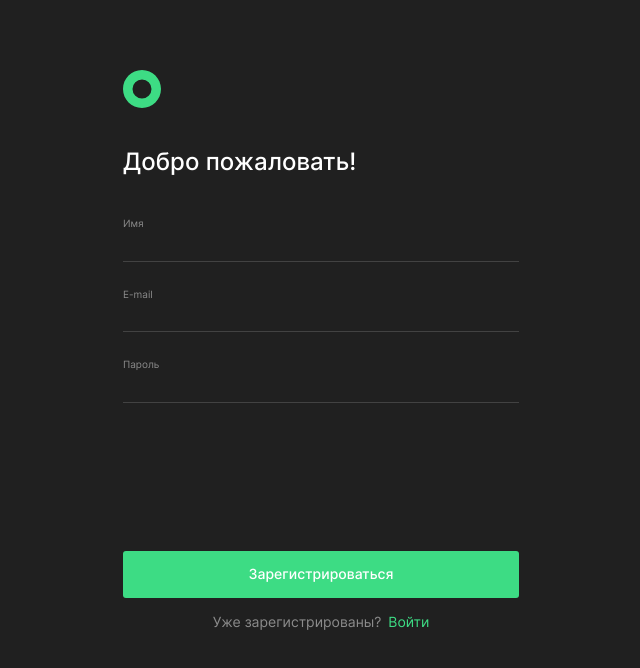
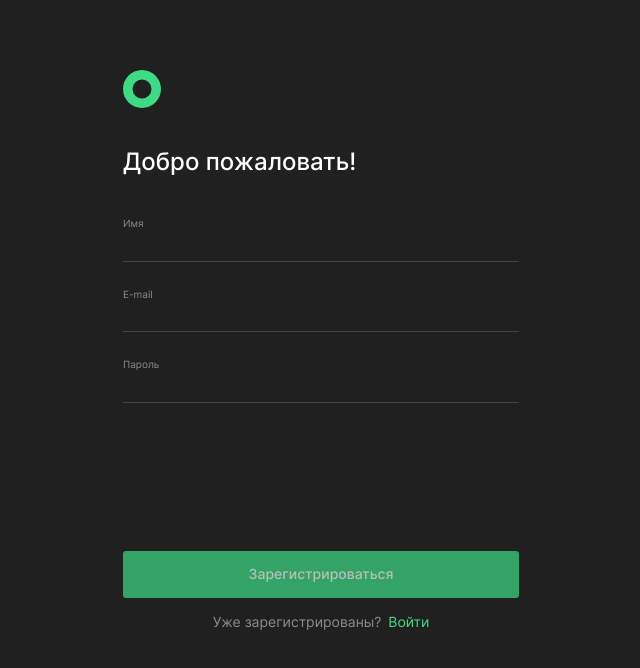
Before and after one commit to sahvea/movies-explorer-frontend, a React (Create React App) app: page /signup in a window 1280 px wide. Shown: the top 668 px of the page, without its empty margins (319-959 px from the left). Built offline with nearby package versions, Linux system fonts and the light colour scheme.

Commit message:
feat: validate forms

```diff
--- a/src/components/App/App.js
+++ b/src/components/App/App.js
@@ -79,10 +79,10 @@ function App() {
           <Profile loggedIn={loggedIn} onEditSuccess={handleActionSuccess} onEditError={handleActionError} isFormLoading={isFormLoading} />
         </Route>
         <Route path="/signup">
-          <Register onRegistrationSuccess={handleActionSuccess} onRegistrationError={handleActionError} isFormLoading={isFormLoading}/>
+          <Register onRegistrationSuccess={handleActionSuccess} onRegistrationError={handleActionError} isFormLoading={isFormLoading} />
         </Route>
         <Route path="/signin">
-          <Login onAuthenticationError={handleActionError} isFormLoading={isFormLoading}/>
+          <Login onAuthenticationError={handleActionError} isFormLoading={isFormLoading} />
         </Route>
         <Route path="*">
           <NotFound />
--- a/src/components/AuthForm/AuthForm.js
+++ b/src/components/AuthForm/AuthForm.js
@@ -17,12 +17,13 @@ function AuthForm(props) {
 
   return (
     <section className="auth">
-      <form className="auth__form" name={props.name} onSubmit={props.onSubmit} >
-      {/* noValidate */}
-        <fieldset className="auth__user-info">
+      <form name={props.name} className="auth__form" onSubmit={props.onSubmit} noValidate>
+        <fieldset className="auth__user-info" disabled={props.isFormLoading}>
           <legend className="auth__form-title">{props.title}</legend>
+
             {props.children}
-          <button type="submit" name="submit" className="app__button auth__form-btn" disabled={props.isFormLoading || props.isSubmitDisabled ? true : ''}>
+
+          <button type="submit" name="submit" className="app__button auth__form-btn" disabled={props.isSubmitDisabled}>
             {props.buttonText}
             {props.isFormLoading && (<DotsLoader />)}
           </button>
--- a/src/components/Login/Login.js
+++ b/src/components/Login/Login.js
@@ -1,18 +1,18 @@
 import React from 'react';
 import Header from '../Header/Header';
 import AuthForm from '../AuthForm/AuthForm';
+import { useFormValidation } from '../../hooks/useFormValidation';
 
 function Login(props) {
-  // eslint-disable-next-line no-unused-vars
-  const [emailValidityError, setEmailValidityError] = React.useState('');
-  const [passwordValidityError, setPasswordValidityError] = React.useState('');
-  const isSubmitDisabled = emailValidityError || passwordValidityError;
+  const { values, errors, isValid, handleChange } = useFormValidation({
+    email: '', password: ''
+  });
+  const isSubmitDisabled = values.email === '' || values.password === '' || !isValid;
 
   function handleSubmit(e) {
     e.preventDefault();
 
     props.onAuthenticationError('При авторизации произошла ошибка. Токен не передан или передан не в том формате.');
-    setPasswordValidityError('Просто пример ошибки.')
   }
 
   return (
@@ -21,12 +21,23 @@ function Login(props) {
       <main>
         <AuthForm name={'login-form'} title={'Рады видеть!'} buttonText={'Войти'} onSubmit={handleSubmit} isSubmitDisabled={isSubmitDisabled} isFormLoading={props.isFormLoading}>
           <label className="auth__form-label">E-mail
-            <input type="email" name="email" required className={`auth__form-input ${emailValidityError ? "auth__form-input_type_error" : ""}`} autoComplete="on" />
-            {emailValidityError && <span className="auth__form-error">{emailValidityError}</span>}
+            <input type="email" name="email" required
+              autoComplete="off"
+              className={`auth__form-input ${errors.email ? "auth__form-input_type_error" : ""}`}
+              value={values.email}
+              onChange={handleChange}
+            />
+            {errors.email && <span className="auth__form-error">{errors.email}</span>}
           </label>
           <label className="auth__form-label">Пароль
-            <input type="password" name="password" required className={`auth__form-input ${passwordValidityError ? "auth__form-input_type_error" : ""}`} minLength="6" autoComplete="off" />
-            {passwordValidityError && <span className="auth__form-error">{passwordValidityError}</span>}
+            <input type="password" name="password" required
+              minLength="6"
+              autoComplete="off"
+              className={`auth__form-input ${errors.password ? "auth__form-input_type_error" : ""}`}
+              value={values.password}
+              onChange={handleChange}
+            />
+            {errors.password && <span className="auth__form-error">{errors.password}</span>}
           </label>
         </AuthForm>
       </main>
--- a/src/components/Profile/Profile.js
+++ b/src/components/Profile/Profile.js
@@ -3,36 +3,27 @@ import { useHistory } from "react-router-dom";
 import './Profile.css';
 import Header from '../Header/Header';
 import DotsLoader from '../DotsLoader/DotsLoader';
+import { useFormValidation } from '../../hooks/useFormValidation';
 
 function Profile(props) {
   const history = useHistory();
-  const currentUser = "Виталий";
+  const [isFormDisabled, setFormIsDisabled] = React.useState(true);
+  const currentUserName = "Виталий";
   const currentUserEmail = "pochta@yandex.ru";
-  const [name, setName] = React.useState(currentUser);
-  const [email, setEmail] = React.useState(currentUserEmail);
-  const [isDisabled, setIsDisabled] = React.useState(true);
-
-  function handleNameInputChange(e) {
-    const nameInput = e.target;
-    const { value } = nameInput;
-    setName(value);
-  }
-
-  function handleEmailInputChange(e) {
-    const emailInput = e.target;
-    const { value } = emailInput;
-    setEmail(value);
-  }
+  const { values, isValid, handleChange } = useFormValidation({
+    name: currentUserName, email: currentUserEmail
+  });
+  const isSubmitDisabled = values.name === '' || values.email === '' || !isValid;
 
   function handleEditBtnClick() {
-    setIsDisabled(false);
+    setFormIsDisabled(false);
   }
 
   function handleSubmit(e) {
     e.preventDefault();
 
     props.onEditSuccess();
-    setIsDisabled(true);
+    setFormIsDisabled(true);
   }
 
   function handleSignOut() {
@@ -44,25 +35,38 @@ function Profile(props) {
       <Header loggedIn={props.loggedIn} />
       <main>
         <section className="profile">
-          <form className="profile__form" name="profile-form" onSubmit={handleSubmit} noValidate>
-            <fieldset className="profile__user-info">
-              <legend className="profile__greeting">Привет, {currentUser}!</legend>
+          <form name="profile-form" className="profile__form" onSubmit={handleSubmit} noValidate>
+            <fieldset className="profile__user-info" disabled={props.isFormLoading || isFormDisabled}>
+              <legend className="profile__greeting">Привет, {currentUserName}!</legend>
               <label className="profile__form-label">Имя
-                <input type="text" name="name" value={name} required className="profile__form-input" autoComplete="off" minLength="2" maxLength="30" onChange={handleNameInputChange} disabled={isDisabled} ref={input => input && input.focus()} />
+                <input type="text" name="name" required
+                  autoComplete="off"
+                  minLength="2"
+                  maxLength="30"
+                  className="profile__form-input"
+                  value={values.name}
+                  onChange={handleChange}
+                  ref={input => input && input.focus()}
+                />
               </label>
               <label className="profile__form-label">E-mail
-                <input type="email" name="email" value={email} required className="profile__form-input" autoComplete="off" onChange={handleEmailInputChange} disabled={isDisabled} />
+                <input type="email" name="email" required
+                  autoComplete="off"
+                  className="profile__form-input"
+                  value={values.email}
+                  onChange={handleChange}
+                />
               </label>
 
-              {!isDisabled
-                && <button type="submit" name="submit" className="app__button profile__button profile__button_type_submit" disabled={props.isFormLoading ? true : ''}>
+              {!isFormDisabled
+                && <button type="submit" name="submit" className="app__button profile__button profile__button_type_submit" disabled={isSubmitDisabled}>
                   {props.isFormLoading ? "Сохранение" : "Сохранить"}
                   {props.isFormLoading && (<DotsLoader />)}
                 </button>
               }
             </fieldset>
           </form>
-          {isDisabled &&
+          {isFormDisabled &&
             <>
               <button type="button" className="app__button profile__button" onClick={handleEditBtnClick}>Редактировать</button>
               <button type="button" className="app__button profile__button profile__button_type_signout" onClick={handleSignOut}>Выйти из аккаунта</button>
--- a/src/components/Register/Register.js
+++ b/src/components/Register/Register.js
@@ -1,15 +1,15 @@
-/* eslint-disable no-unused-vars */
 import React from 'react';
 import { useHistory } from "react-router-dom";
 import Header from '../Header/Header';
 import AuthForm from '../AuthForm/AuthForm';
+import { useFormValidation } from '../../hooks/useFormValidation';
 
 function Register(props) {
   const history = useHistory();
-  const [nameValidityError, setNameValidityError] = React.useState('');
-  const [emailValidityError, setEmailValidityError] = React.useState('');
-  const [passwordValidityError, setPasswordValidityError] = React.useState('');
-  const isSubmitDisabled = nameValidityError || emailValidityError || passwordValidityError;
+  const { values, errors, isValid, handleChange } = useFormValidation({
+    name: '', email: '', password: ''
+  });
+  const isSubmitDisabled = values.name === '' || values.email === '' || values.password === '' || !isValid;
 
   function handleSubmit(e) {
     e.preventDefault();
@@ -24,16 +24,34 @@ function Register(props) {
       <main>
         <AuthForm name={'register-form'} title={'Добро пожаловать!'} buttonText={'Зарегистрироваться'} onSubmit={handleSubmit} isSubmitDisabled={isSubmitDisabled} isFormLoading={props.isFormLoading}>
           <label className="auth__form-label">Имя
-            <input type="text" name="name" required className={`auth__form-input ${nameValidityError ? "auth__form-input_type_error" : ""}`} autoComplete="off" minLength="2" maxLength="30" />
-            {nameValidityError && <span className="auth__form-error">{nameValidityError}</span>}
+            <input type="text" name="name" required
+              autoComplete="off"
+              minLength="2"
+              maxLength="30"
+              className={`auth__form-input ${errors.name ? "auth__form-input_type_error" : ""}`}
+              value={values.name}
+              onChange={handleChange}
+            />
+            {errors.name && <span className="auth__form-error">{errors.name}</span>}
           </label>
           <label className="auth__form-label">E-mail
-            <input type="email" name="email" required className={`auth__form-input ${emailValidityError ? "auth__form-input_type_error" : ""}`} autoComplete="off" />
-            {emailValidityError && <span className="auth__form-error">{emailValidityError}</span>}
+            <input type="email" name="email" required
+              autoComplete="off"
+              className={`auth__form-input ${errors.email ? "auth__form-input_type_error" : ""}`}
+              value={values.email}
+              onChange={handleChange}
+            />
+            {errors.email && <span className="auth__form-error">{errors.email}</span>}
           </label>
           <label className="auth__form-label">Пароль
-            <input type="password" name="password" required className={`auth__form-input ${passwordValidityError ? "auth__form-input_type_error" : ""}`} minLength="6" autoComplete="off" />
-            {passwordValidityError && <span className="auth__form-error">{passwordValidityError}</span>}
+            <input type="password" name="password" required
+              autoComplete="off"
+              minLength="6"
+              className={`auth__form-input ${errors.password ? "auth__form-input_type_error" : ""}`}
+              value={values.password}
+              onChange={handleChange}
+            />
+            {errors.password && <span className="auth__form-error">{errors.password}</span>}
           </label>
         </AuthForm>
       </main>
--- /dev/null
+++ b/src/hooks/useFormValidation.js
@@ -0,0 +1,24 @@
+import {useState, useCallback} from 'react';
+
+export function useFormValidation(initValues) {
+  const [ values, setValues ] = useState(initValues);
+  const [ errors, setErrors ] = useState({});
+  const [ isValid, setIsValid ] = useState(true);
+
+  const handleChange = (e) => {
+    const input = e.target;
+    const {name, value} = input;
+
+    setValues({...values, [name]: value });
+    setErrors({...errors, [name]: input.validationMessage});
+    setIsValid(input.closest('form').checkValidity());
+  };
+
+  const resetForm = useCallback((newValues = {}, newErrors = {}, newIsValid = false) => {
+    setValues(newValues);
+    setErrors(newErrors);
+    setIsValid(newIsValid);
+  }, [setValues, setErrors, setIsValid]);
+
+  return { values, errors, isValid, handleChange, resetForm, setValues, setIsValid };
+}
```
